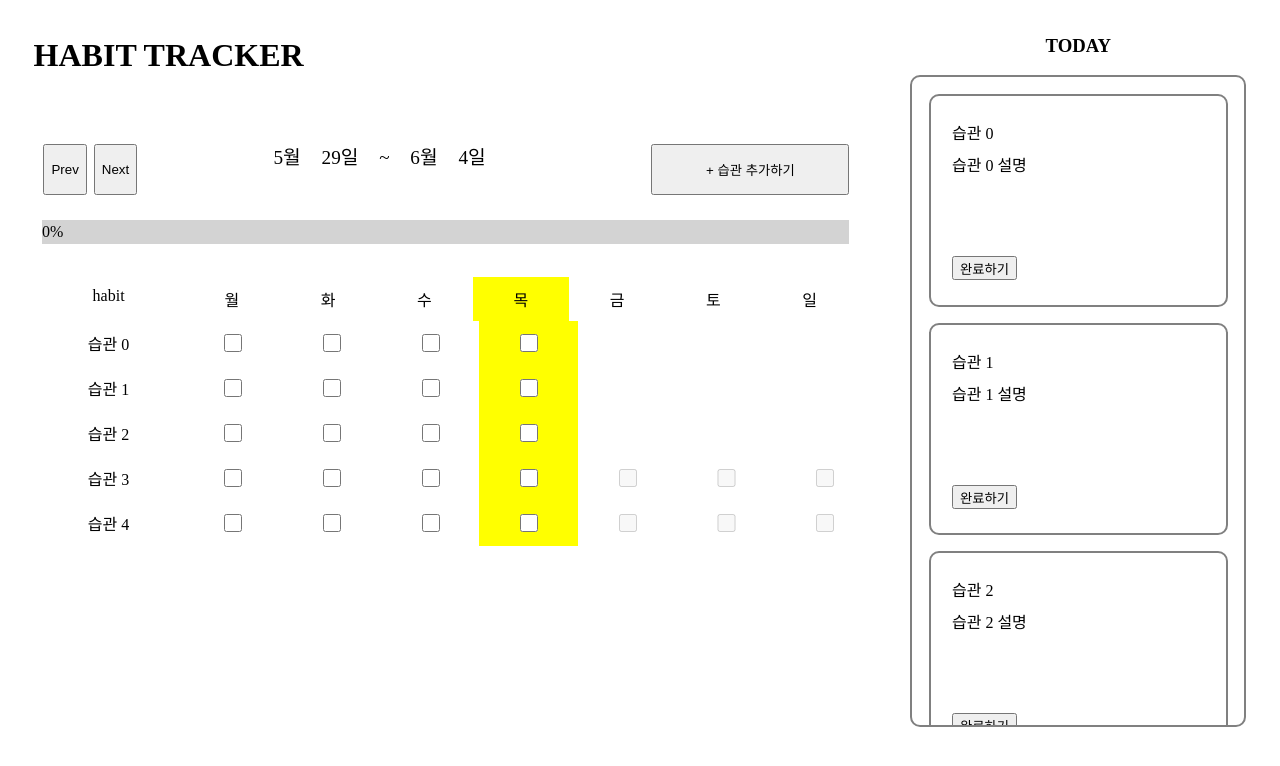
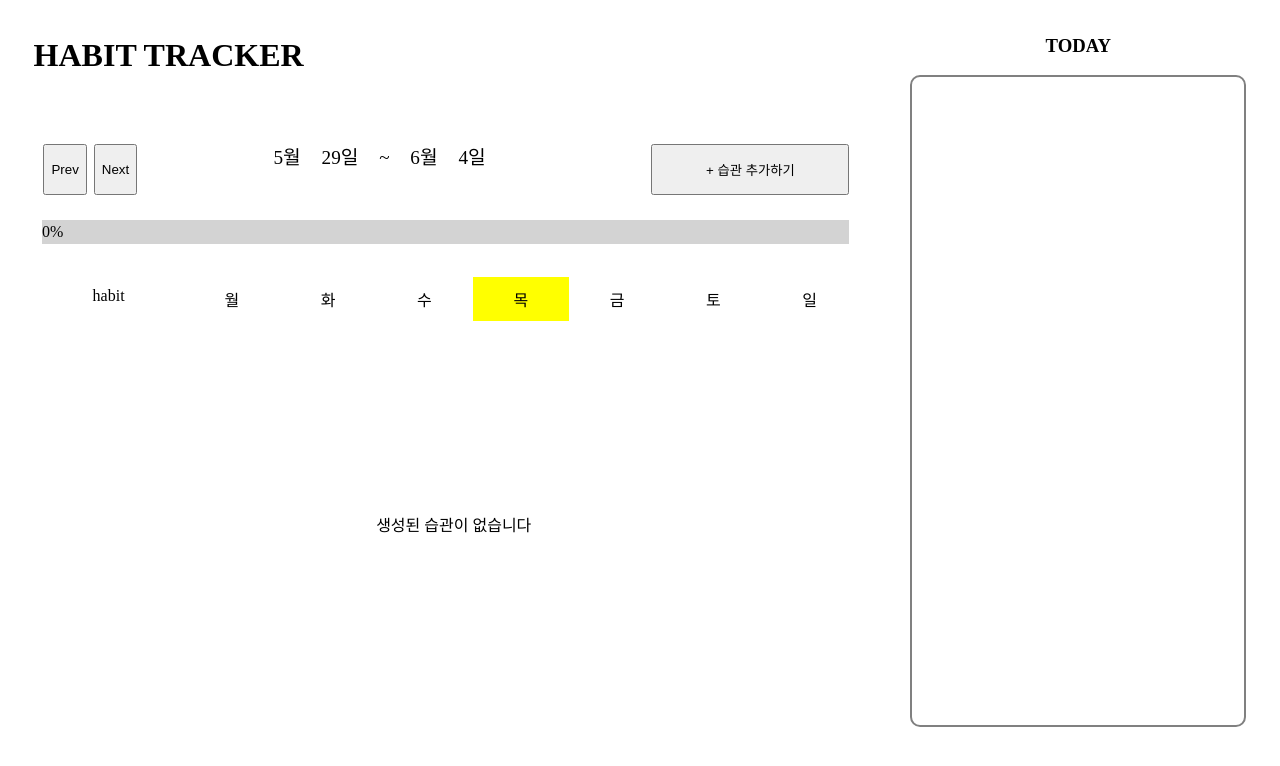
Before and after one commit to wanted-pre-onboarding-side-project/habit-tracker, a React (Create React App) app: page / in a window 1280 px wide. Shown: the top 766 px of the page. Built offline with nearby package versions, Linux system fonts and the light colour scheme.

Commit message:
feat: 생성된 습관이 없는경우 표시할 컴포넌트 생성

```diff
--- a/src/components/habits/HabitList.module.css
+++ b/src/components/habits/HabitList.module.css
@@ -40,3 +40,10 @@
   left: 100%;
   top: 0;
 }
+
+.emptyHabitList {
+  height: 80%;
+  display: flex;
+  align-items: center;
+  justify-content: center;
+}
--- a/src/components/habits/HabitList.tsx
+++ b/src/components/habits/HabitList.tsx
@@ -40,8 +40,13 @@ const HabitList = () => {
         ))}
       </div>
 
+      {habits.length === 0 ? (
+        <EmptyHabitList />
+      ) : (
         <div
-        className={[styles.habitListItems, styles.habitListContainer].join(' ')}
+          className={[styles.habitListItems, styles.habitListContainer].join(
+            ' ',
+          )}
         >
           {habits.map((habit) => (
             <HabitListItem
@@ -52,13 +57,19 @@ const HabitList = () => {
               key={habit.id}
               habit={habit}
               records={
-              records.find(({ habitId }) => habitId === habit.id)?.records || []
+                records.find(({ habitId }) => habitId === habit.id)?.records ||
+                []
               }
             />
           ))}
         </div>
+      )}
     </div>
   );
 };
 
 export default HabitList;
+
+const EmptyHabitList = () => {
+  return <div className={styles.emptyHabitList}>생성된 습관이 없습니다</div>;
+};
--- a/src/contexts/HabitContextProvider.tsx
+++ b/src/contexts/HabitContextProvider.tsx
@@ -13,7 +13,7 @@ const dummy: Habit[] = Array(5)
   }));
 
 export const HabitProvider = ({ children }: { children: ReactNode }) => {
-  const [habits, setHabits] = useState<Habit[]>(dummy);
+  const [habits, setHabits] = useState<Habit[]>([]);
 
   const handlers = useMemo(
     () => ({
```
Lines whose indentation alone changed are shown as unchanged.
